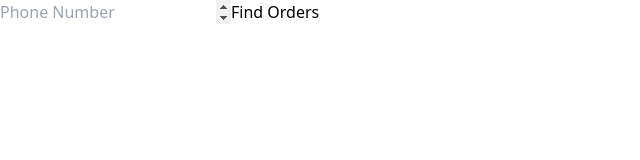
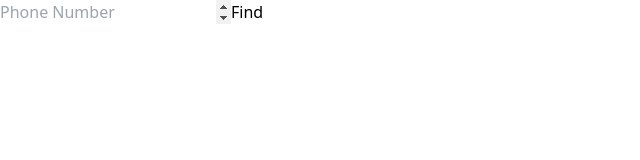
Before and after one commit to hardiksingla/orderTracking, a React (Vite) app in the folder frontend/: page /list in a window 1280 px wide. Shown: the top 160 px of the page, without its empty margins (0-640 px from the left). Built offline with nearby package versions, Linux system fonts and the light colour scheme.

Commit message:
ui changes

```diff
--- a/frontend/src/components/Home.jsx
+++ b/frontend/src/components/Home.jsx
@@ -24,7 +24,7 @@ function Home({ Phone, setPhone, dataFetch }) {
                         value={Phone}
                         onChange={(e) => setPhone(e.target.value)}
                         type="number"
-                        className="border-2 border-gray-300 p-2 rounded-md text-center w-80 max-w-sm"
+                        className="border-2 border-gray-300 p-2 rounded-md text-center w-80 max-w-sm focus:outline-none focus:border-black"
                         placeholder="Phone Number"
                     />
                 </div>
--- a/frontend/src/components/List.jsx
+++ b/frontend/src/components/List.jsx
@@ -1,7 +1,6 @@
 import React, { useEffect } from 'react';
 import SearchBar from './SearchBar';
 import { useNavigate } from 'react-router-dom';
-import Popup from './Popup';
 
 function List({ Phone, setPhone, dataFetch, ordersRes }) {
   const [orders, setOrders] = React.useState([]);
@@ -12,9 +11,7 @@ function List({ Phone, setPhone, dataFetch, ordersRes }) {
     weekday: 'short',
     year: 'numeric',
     month: 'numeric',
-    day: 'numeric',
-    hour: 'numeric',
-    minute: 'numeric'
+    day: 'numeric'
   };
 
   useEffect(() => {
@@ -55,8 +52,8 @@ function List({ Phone, setPhone, dataFetch, ordersRes }) {
             <p className='my-3'>Ordered On  : {new Date(order.created_at).toLocaleString('en-US', options)}</p>
           </div>
           <div className='flex justify-between my-3'>
+            <button onMouseDown={(e) => handleExchangeClick(e, order.order_number)} className='bg-black text-white p-2 px-8 rounded-full text-lg'><strong>Return</strong></button>
             <button onMouseDown={(e) => handleOrderClick(e, order.order_number)} className='bg-black text-white p-2 px-8 rounded-full'><strong>Details</strong></button>
-            <button onMouseDown={(e) => handleExchangeClick(e, order.order_number)} className='bg-black text-white p-2 px-8 rounded-full text-lg'><strong>Return</strong></button>
           </div>
         </div>
       </div>
--- a/frontend/src/components/SearchBar.jsx
+++ b/frontend/src/components/SearchBar.jsx
@@ -8,10 +8,10 @@ function SearchBar({ Phone, setPhone , dataFetch}) {
         value={Phone}
         onChange={(e) => setPhone(e.target.value)}
         type="number"
-        className='border-2 border-gray-300 p-2 rounded-md text-center m-3'
+        className='border-2 border-gray-300 p-2 rounded-md text-center m-3 focus:outline-none focus:border-black'
         placeholder='Phone Number'
       />
-      <SearchButton Phone={Phone} dataFetch={dataFetch} style="p-2 rounded-xl" />
+      <SearchButton Phone={Phone} dataFetch={dataFetch} style="p-2 rounded-full px-7" text="Find"/>
     </div>
   )
 }
--- a/frontend/src/components/SearchButton.jsx
+++ b/frontend/src/components/SearchButton.jsx
@@ -1,7 +1,7 @@
 import React from 'react'
 import { useNavigate } from 'react-router-dom';
 
-function SearchButton({Phone , dataFetch , style = ""}) {
+function SearchButton({Phone , dataFetch , style = "" ,text = "Find Orders"}) {
     const navigate = useNavigate();
     const clickHandler = () => {
         navigate('/list');
@@ -14,7 +14,7 @@ function SearchButton({Phone , dataFetch , style = ""}) {
         className={`bg-black text-white m-5 ${style}`}
         onClick={clickHandler}
     >
-        Find Orders
+        {text}
     </button>
   )
 }
```
Also changed, not shown: 1 other file (tests, documents, lock files or other folders).
